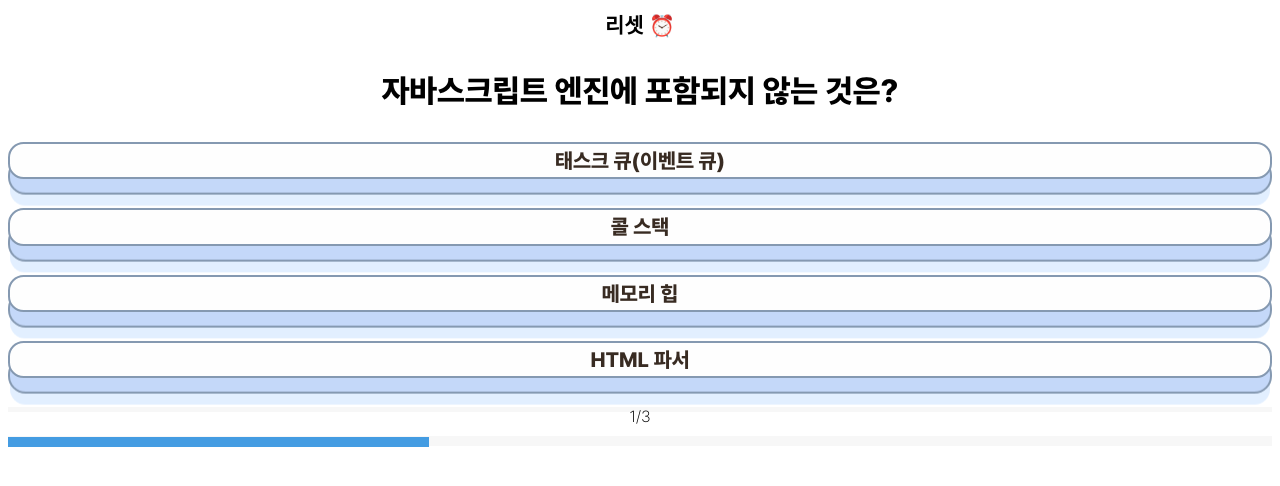
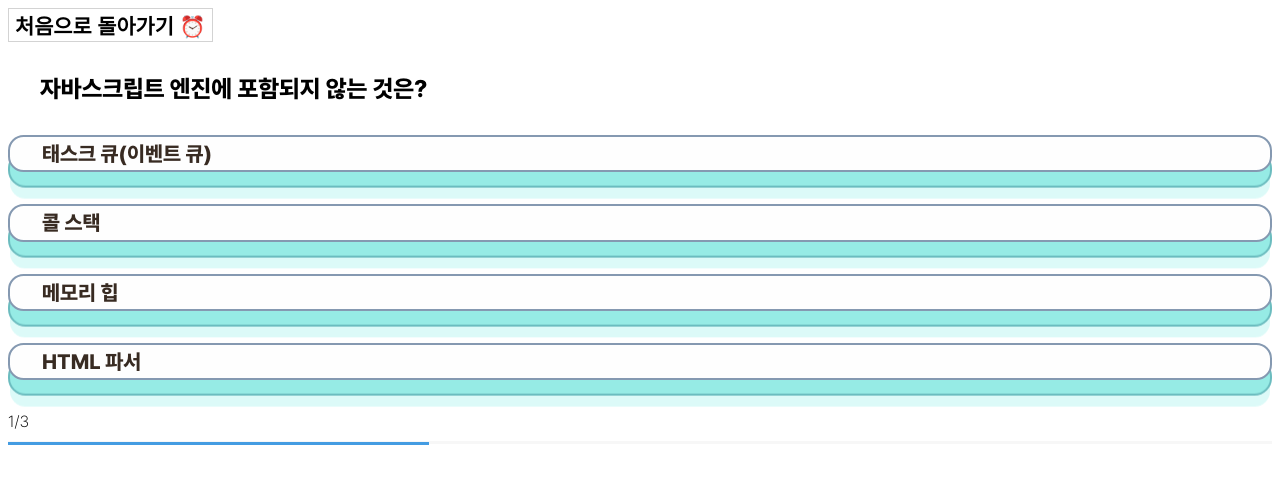
Before and after one commit to pullingoff/js-quiz, a React (Create React App) app: page / in a window 1280 px wide. Both pictures are taken after a click on the link "퀴즈 시작!". Shown: the top 486 px of the page. Built offline with nearby package versions, Linux system fonts and the light colour scheme.

Commit message:
스타일 변경

```diff
--- a/src/App.scss
+++ b/src/App.scss
@@ -18,3 +18,8 @@
 html {
     font-family: 'Pretendard';
 }
+
+a {
+    text-decoration: none;
+    color: initial;
+}
--- a/src/components/BlueButton.tsx
+++ b/src/components/BlueButton.tsx
@@ -5,6 +5,7 @@ const MyButton = styled.a`
 position: relative;
 display: block;
 cursor:pointer;
+padding: 0 2rem;
 outline: none;
 vertical-align: middle;
 text-decoration: none;
@@ -14,7 +15,7 @@ line-height: 1.6;
 font-family: inherit;
 font-weight: 600;
 color: #382b22;
-margin-bottom: 29px;
+margin: 2rem 0;
 background: #fefefe;
 border: 2px solid #8599b1;
 border-radius: .75em;
@@ -22,7 +23,6 @@ user-select: none;
 transition: transform 0.15s ease-out, background 0.15s ease-out;
 
 &:hover {
-    // background:#ffe9e9;
     transform:translateY(0.25em);
 }
 &::before {
@@ -31,9 +31,9 @@ transition: transform 0.15s ease-out, background 0.15s ease-out;
     width: 100%;
     height: 100%;
     top:0;left:0;bottom:0;right:0;
-    background:#c4d8f9;
+    background: #96ebe5;
     border-radius:inherit;
-    box-shadow:0 0 0 2px #8599b1, 0 0.625em 0 0 #e2efff;
+    box-shadow:0 0 0 2px #6bbcbf, 0 0.625em 0 0 #dcfaf8;
     transform: translate3d(0, .75em, -1em);
     transition:transform .15s ease-out, box-shadow 0.15s ease-out;
 }
--- a/src/components/PinkButton.tsx
+++ b/src/components/PinkButton.tsx
@@ -15,14 +15,14 @@ font-family: inherit;
 font-weight: 600;
 color: #382b22;
 padding: 1em 2em;
-background: #fff0f0;
-border: 2px solid #b18597;
+background: #feffe2;
+border: 3px solid #d6ce96;
 border-radius: .75em;
 user-select: none;
 transition: transform 0.15s ease-out, background 0.15s ease-out;
 
 &:hover {
-    background:#ffe9e9;
+    background:#fff0a6;
     transform:translateY(0.25em);
 }
 &::before {
@@ -31,9 +31,9 @@ transition: transform 0.15s ease-out, background 0.15s ease-out;
     width: 100%;
     height: 100%;
     top:0;left:0;bottom:0;right:0;
-    background:#f9c4d2;
+    background:#f9f9c4;
     border-radius:inherit;
-    box-shadow:0 0 0 2px #b18597, 0 0.625em 0 0 #ffe3e2;
+    box-shadow:0 0 0 2px #b1a485, 0 0.625em 0 0 #fefff0;
     transform: translate3d(0, .75em, -1em);
     transition:transform .15s ease-out, box-shadow 0.15s ease-out;
 }
--- a/src/components/Progress.tsx
+++ b/src/components/Progress.tsx
@@ -3,9 +3,7 @@ import styled from "styled-components"
 
 const ProgressDiv = styled.div`
 width: 100%;
-height: 5px;
-background: #f7f7f7;
-margin-top: 10px;
+margin-top: 20px;
 `
 
 const SpanFill = styled.span`
@@ -13,12 +11,12 @@ background: #449ce2;
 display:inline-block;
 height: inherit;
 position: relative;
-top: -4px;
+top: -11px;
 `;
 
 const Gauge = styled.div`
 width: 100%;
-height: 10px;
+height: 3px;
 background: #f7f7f7;
 margin-top: 10px;
 text-align: left;
--- a/src/components/Quiz.tsx
+++ b/src/components/Quiz.tsx
@@ -20,7 +20,7 @@ export function Quiz() {
     const quiz = quizList[page-1]
     const answers = shuffle(quiz.a) as AnswerType[]
     return (
-        <>
+        <Container>
             <Question>
                 {quiz.q}
             </Question>
@@ -36,10 +36,15 @@ export function Quiz() {
                     />
                     );
                 })}
-            <Progress page={page} maxPage={quizList.length}></Progress>
-        </>
+                <Progress page={page} maxPage={quizList.length} />
+
+        </Container>
     )
 }
+
+const Container = styled.section`
+margin: 2rem 0;
+`
 
 const Question = styled.h1`
 margin: 2rem;
--- a/src/containers/QuizContainer.tsx
+++ b/src/containers/QuizContainer.tsx
@@ -19,22 +19,26 @@ function QuizContainer() {
   return (
     <>
       {page===0 && (
-        <Main>
+        <>
           <Header>😎 자스퀴즈 💻</Header>
           <Introduction cnt={quizzes.length} />
           <PinkButton text="퀴즈 시작!" clickEvent={() => {
             dispatch(next())
           }} />
-        </Main>
+          </>
+        // </Main>
       )}
       {page > 0 && page <= quizzes.length && (
-        <Main>
-          <ResetBtn onClick={goHome}>리셋 ⏰</ResetBtn>
+        // <Main>
+        <>
+          <ResetBtn onClick={goHome}>처음으로 돌아가기 ⏰</ResetBtn>
           <Quiz/>
-        </Main>
+        </>
+        // </Main>
       )}
       {page > quizzes.length && (
-        <Main>
+        // <Main>
+        <>
           <Header>끝!</Header>
           <Header>당신의 점수는 <br/>
               100점 만점에&nbsp;
@@ -47,7 +51,8 @@ function QuizContainer() {
           <ResetBtn onClick={()=> {
             dispatch(reset())
           }}>첫 화면으로 가기 ⏰</ResetBtn>
-        </Main>
+
+        </>
       )}
     </>
   );
@@ -74,7 +79,8 @@ font-size: 3rem;
 `
 
 const ResetBtn = styled.button`
-border: none;
+border: 1px solid lightgrey;
+margin: auto;
 font-size: 1.3rem;
 background: transparent;
 font-weight: bold;
@@ -84,8 +90,5 @@ cursor: pointer;
 }
 `
 
-const Main = styled.main`
-text-align: center;
-`
 
 export default QuizContainer;
```
Lines whose indentation alone changed are shown as unchanged.
